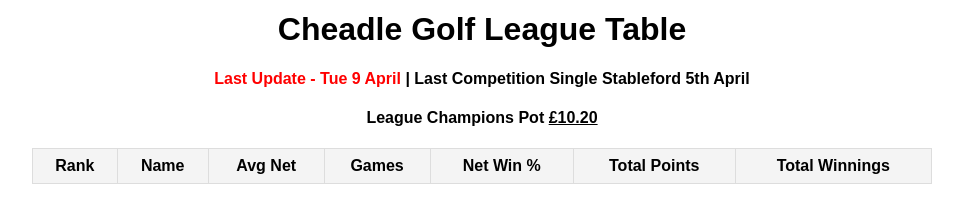
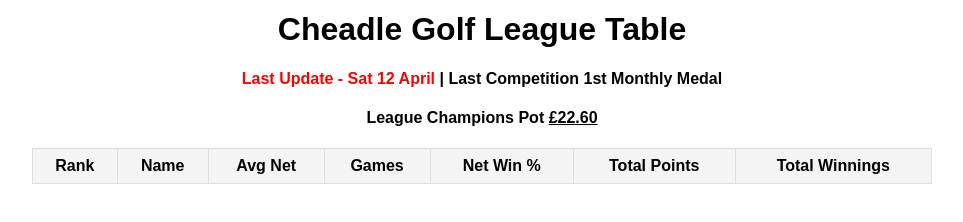
Before and after one commit to CMPtechnik/TheLeague, a plain HTML site: page index.html in a window 1280 px wide. Shown: the part 212-434 px from the top of the page, without its empty margins (158-1121 px from the left). Drawn offline with nearby package versions, Linux system fonts and the light colour scheme; no server answers.

Commit message:
Scores Update
1st Monthly Medal scores uploaded.

```diff
--- a/index.html
+++ b/index.html
@@ -31,8 +31,8 @@
     <img src="logo.png" alt="League Logo" />
   </div>
   <h1>Cheadle Golf League Table</h1>
-  <h4><font color="#FF0000"> Last Update - Tue 9 April </font> | Last Competition Single Stableford 5th April</h4>
-  <h4>League Champions Pot <u>£10.20</u></h4>
+  <h4><font color="#FF0000"> Last Update - Sat 12 April </font> | Last Competition 1st Monthly Medal</h4>
+  <h4>League Champions Pot <u>£22.60</u></h4>
   <table id="league-table">
     <tr><th>Rank</th><th>Name</th><th>Avg Net</th><th>Games</th><th>Net Win %</th><th>Total Points</th><th>Total Winnings</th></tr>
   </table>
```
Also changed, not shown: 1 other file.
